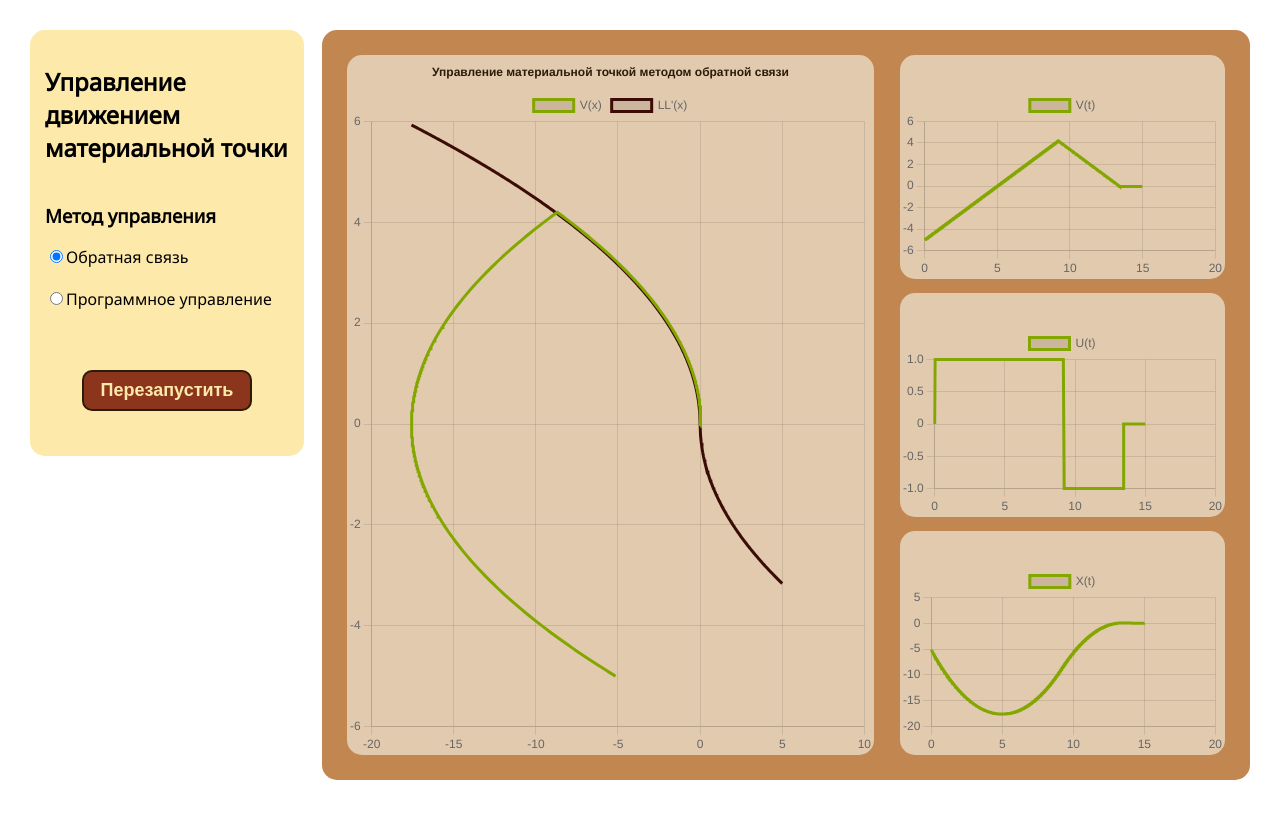
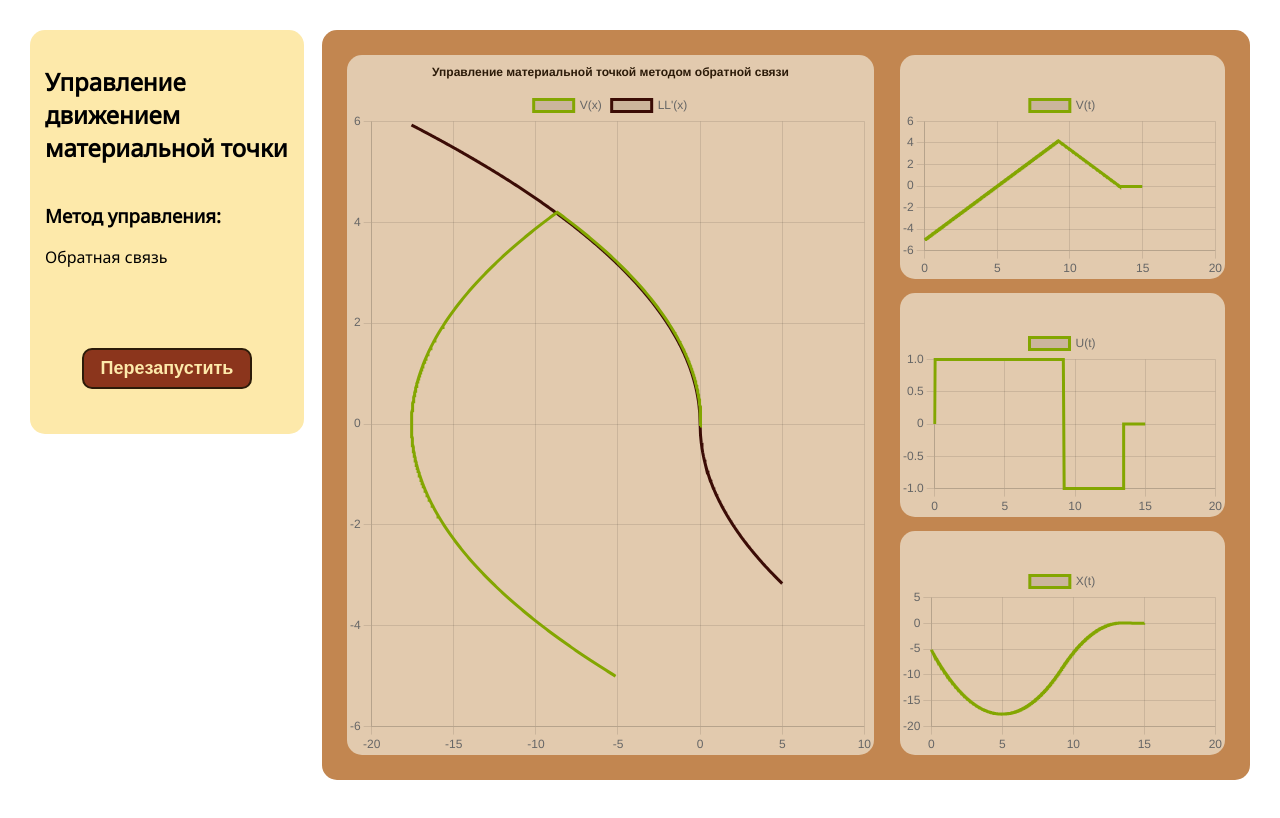
Before and after one commit to thesmol/otu_material_dot, a React (Create React App) app: page / in a window 1280 px wide. Shown: the top 818 px of the page. Built offline with nearby package versions, Linux system fonts and the light colour scheme.

Commit message:
remove radio buttons, leave onle label

```diff
--- a/src/components/Settings.js
+++ b/src/components/Settings.js
@@ -5,8 +5,8 @@ const Settings = ({ chartType, setChartType, setStartChart }) => {
         setChartType(event.target.value);
     }
 
-    const handleChartShow = () => {
-        setStartChart(true);
+    const handleChartShow = (e) => {
+        setStartChart(prevStartChart => !prevStartChart);
     }
 
     return (
@@ -27,19 +27,19 @@ const Settings = ({ chartType, setChartType, setStartChart }) => {
             </h2>
 
             <h3>
-                Метод управления
+                Метод управления:
             </h3>
 
             <label style={{ marginBottom: '20px' }}>
-                <input
+                {/* <input
                     type="radio"
                     value="os"
                     checked = {chartType === 'os'}
                     onChange={handleTypeChange}
-                />
+                /> */}
                 Обратная связь
             </label>
-            <label>
+            {/* <label>
                 <input
                     type="radio"
                     value="pu"
@@ -47,9 +47,7 @@ const Settings = ({ chartType, setChartType, setStartChart }) => {
                     onChange={handleTypeChange}
                 />
                 Программное управление
-            </label>
-
-
+            </label> */}
 
             <button
                 style={{
```
